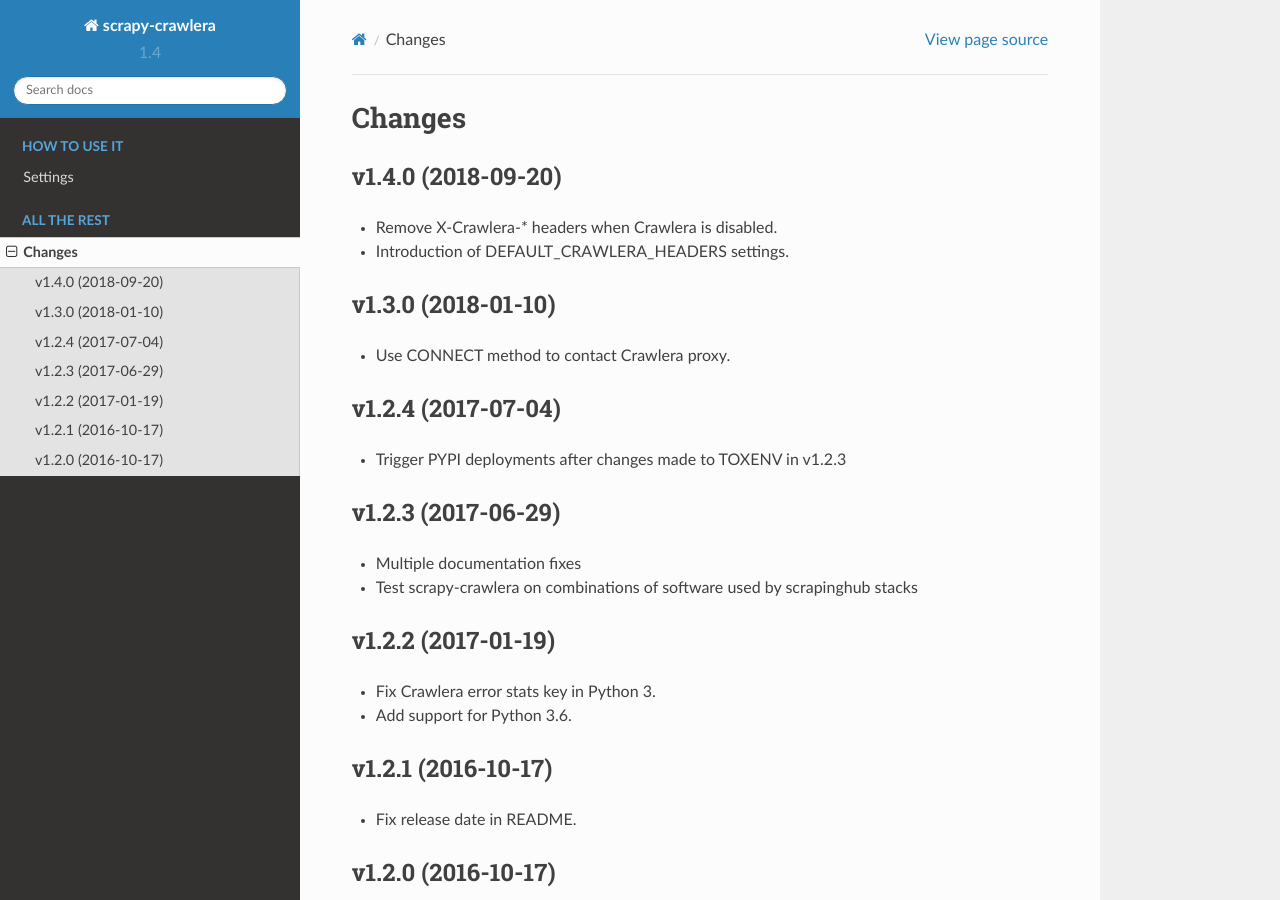
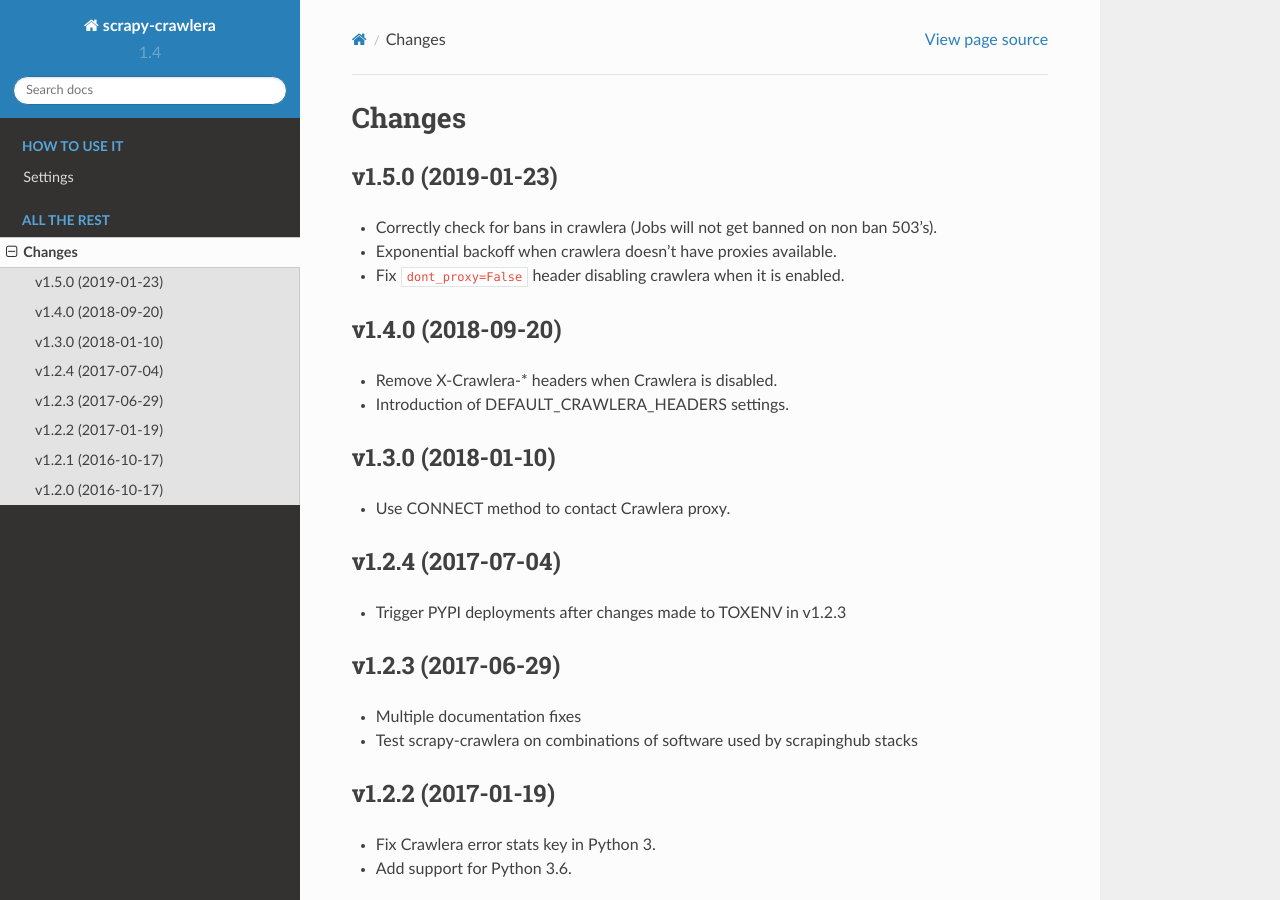
Before and after one commit to scrapy-plugins/scrapy-zyte-smartproxy, a Sphinx documentation site: the page built from docs/news.rst, in a window 1280 px wide and 900 px high. Built offline with Sphinx 7.4.7 and the Read the Docs theme 2.0.0, drawn with Linux system fonts in a browser that asks for light colours.

Commit message:
1.5.0 Changelog

```diff
--- a/docs/news.rst
+++ b/docs/news.rst
@@ -2,6 +2,13 @@
 
 Changes
 =======
+
+v1.5.0 (2019-01-23)
+-------------------
+
+- Correctly check for bans in crawlera (Jobs will not get banned on non ban 503's).
+- Exponential backoff when crawlera doesn't have proxies available.
+- Fix ``dont_proxy=False`` header disabling crawlera when it is enabled.
 
 v1.4.0 (2018-09-20)
 -------------------
```
